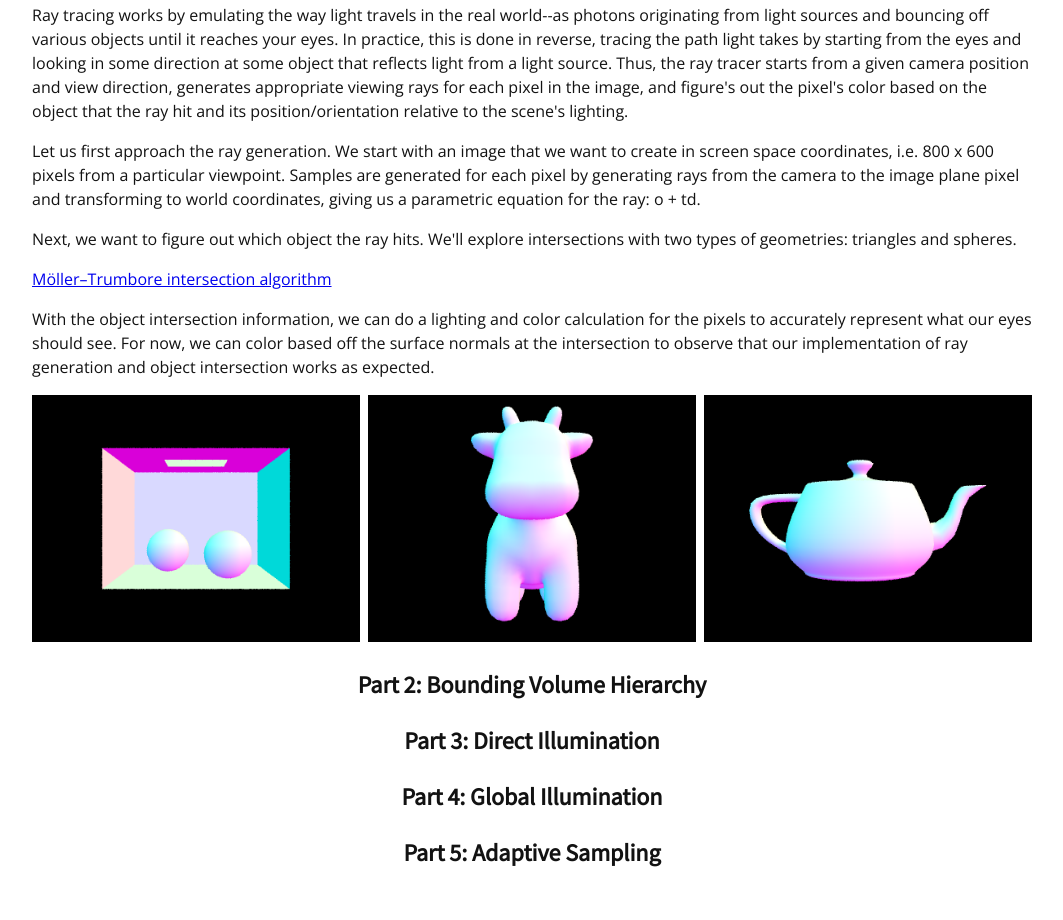
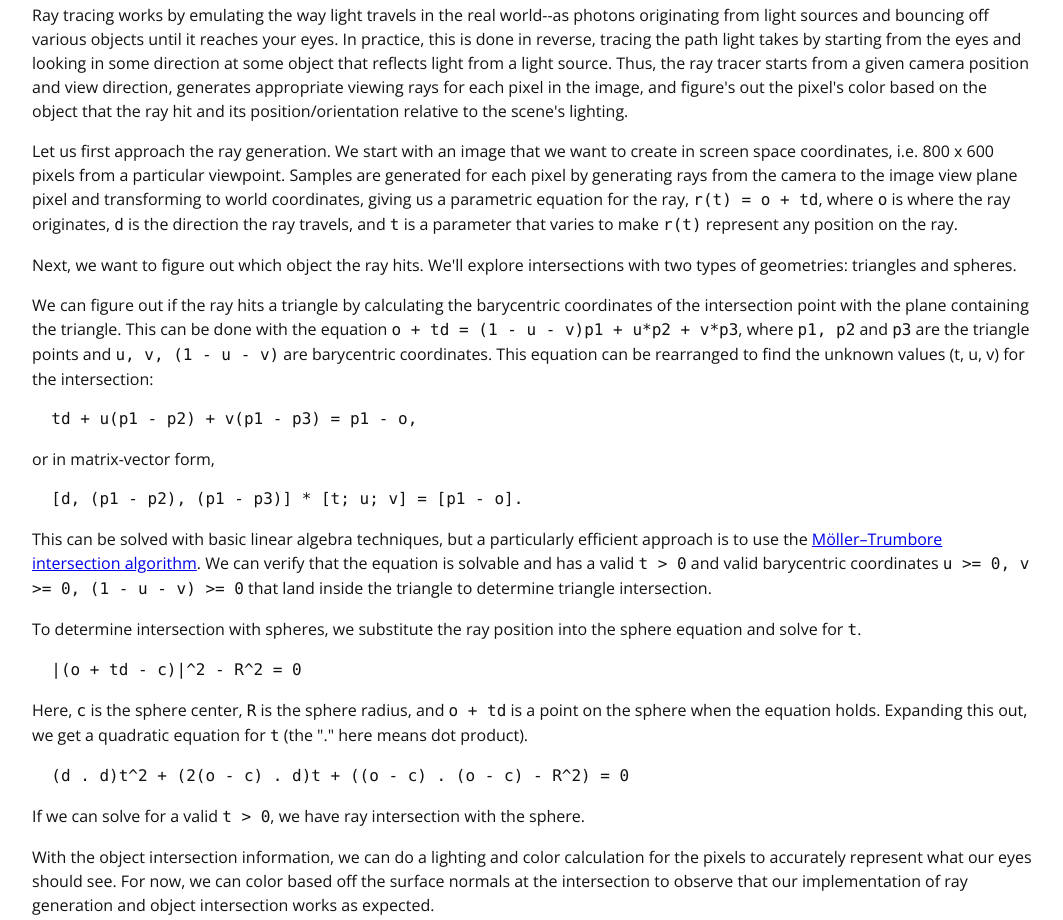
Before and after one commit to tjsantos/graphics, a plain HTML site: page docs/ray-tracer/index.html in a window 1280 px wide. Shown: the part 623-1543 px from the top of the page, without its empty margins (108-1171 px from the left). Drawn offline with nearby package versions, Linux system fonts and the light colour scheme.

Commit message:
ray tracer - ray generation and intersection complete

```diff
--- a/docs/ray-tracer/index.html
+++ b/docs/ray-tracer/index.html
@@ -42,18 +42,61 @@
 <p>
   Let us first approach the ray generation. We start with an image that we want to create
   in screen space coordinates, i.e. 800 x 600 pixels from a particular viewpoint. Samples are
-  generated for each pixel by generating rays from the camera to the image plane pixel and
-  transforming to world coordinates, giving us a parametric equation for the ray: o + td.
+  generated for each pixel by generating rays from the camera to the image view plane pixel and
+  transforming to world coordinates, giving us a parametric equation for the ray,
+  <code>r(t) = o + td</code>,
+  where <code>o</code> is where the ray originates, <code>d</code> is the direction the ray
+  travels, and <code>t</code> is a parameter that varies to make <code>r(t)</code> represent
+  any position on the ray.
 </p>
 <p>
   Next, we want to figure out which object the ray hits. We'll explore intersections with two
   types of geometries: triangles and spheres.
 </p>
 <p>
+  We can figure out if the ray hits a triangle by calculating the barycentric coordinates of
+  the intersection point with the plane containing the triangle. This can be done with the
+  equation <code>o + td = (1 - u - v)p1 + u*p2 + v*p3</code>, where <code>p1, p2</code> and
+  <code>p3</code> are the triangle points and <code>u, v, (1 - u - v)</code> are barycentric
+  coordinates. This equation can be rearranged to find the unknown values (t, u, v)
+  for the intersection:
+</p>
+<pre>
+  td + u(p1 - p2) + v(p1 - p3) = p1 - o,
+</pre>
+<p>
+  or in matrix-vector form,
+</p>
+<pre>
+  [d, (p1 - p2), (p1 - p3)] * [t; u; v] = [p1 - o].
+</pre>
+<p>
+  This can be solved with basic linear algebra techniques, but a particularly efficient approach
+  is to use the
   <a href="https://en.wikipedia.org/wiki/M%C3%B6ller%E2%80%93Trumbore_intersection_algorithm" target="_blank">
-    Möller–Trumbore intersection algorithm</a>
+    Möller–Trumbore intersection algorithm</a>.
+  We can verify that the equation is solvable and has a valid <code>t > 0</code> and
+  valid barycentric coordinates <code>u >= 0, v >= 0, (1 - u - v) >= 0</code> that land inside
+  the triangle to determine triangle intersection.
 </p>
-<!--<pre>a^2 + b^2 = c^2</pre>-->
+<p>
+  To determine intersection with spheres, we substitute the ray position into the sphere equation
+  and solve for <code>t</code>.
+</p>
+<pre>
+  |(o + td - c)|^2 - R^2 = 0
+</pre>
+<p>
+  Here, <code>c</code> is the sphere center, <code>R</code> is the sphere radius, and
+  <code>o + td</code> is a point on the sphere when the equation holds. Expanding this
+  out, we get a quadratic equation for <code>t</code> (the "." here means dot product).
+</p>
+<pre>
+  (d . d)t^2 + (2(o - c) . d)t + ((o - c) . (o - c) - R^2) = 0
+</pre>
+<p>
+  If we can solve for a valid <code>t > 0</code>, we have ray intersection with the sphere.
+</p>
 <p>
   With the object intersection information, we can do a lighting and color calculation for the
   pixels to accurately represent what our eyes should see. For now, we can color based off the
```
